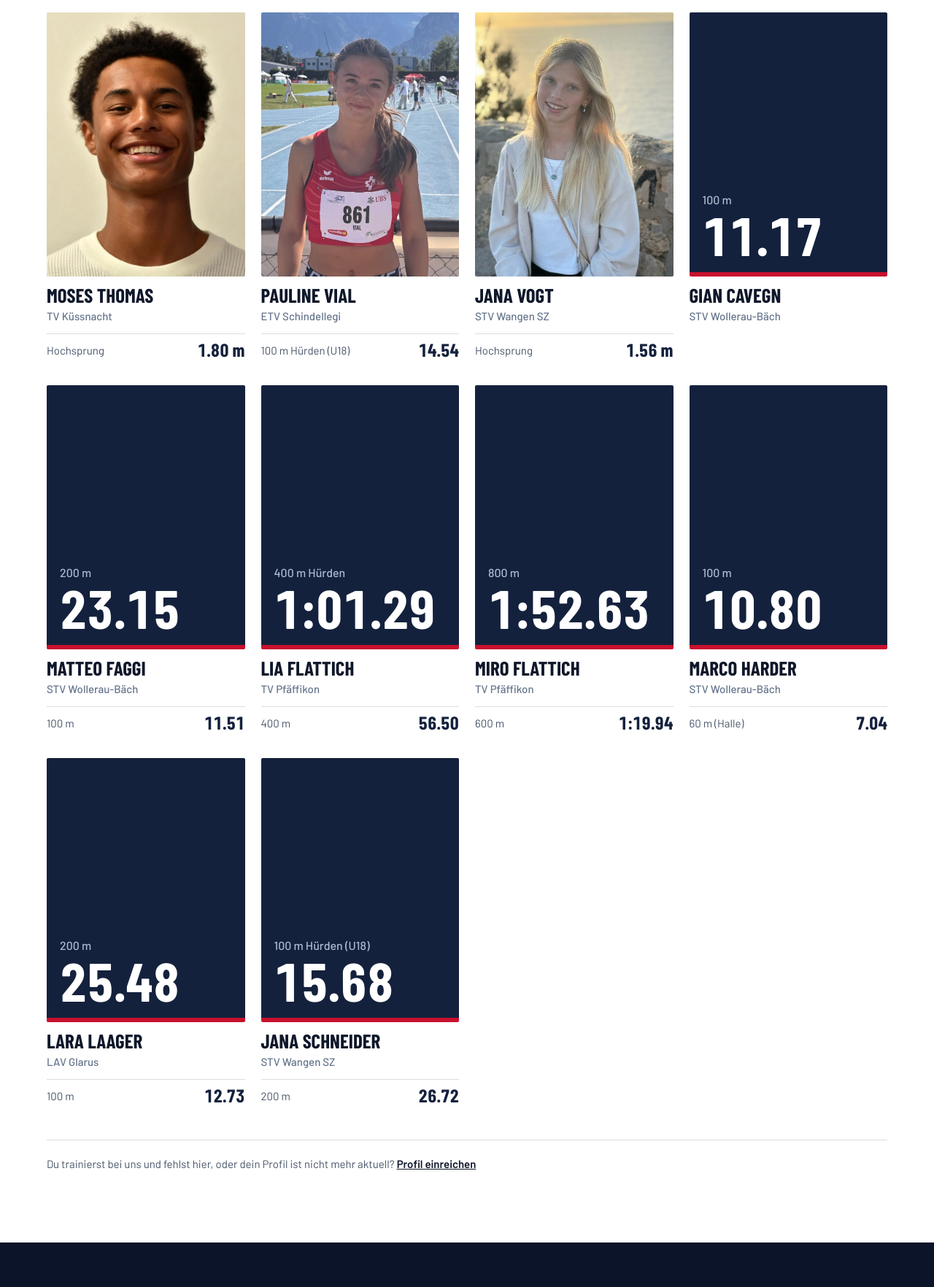
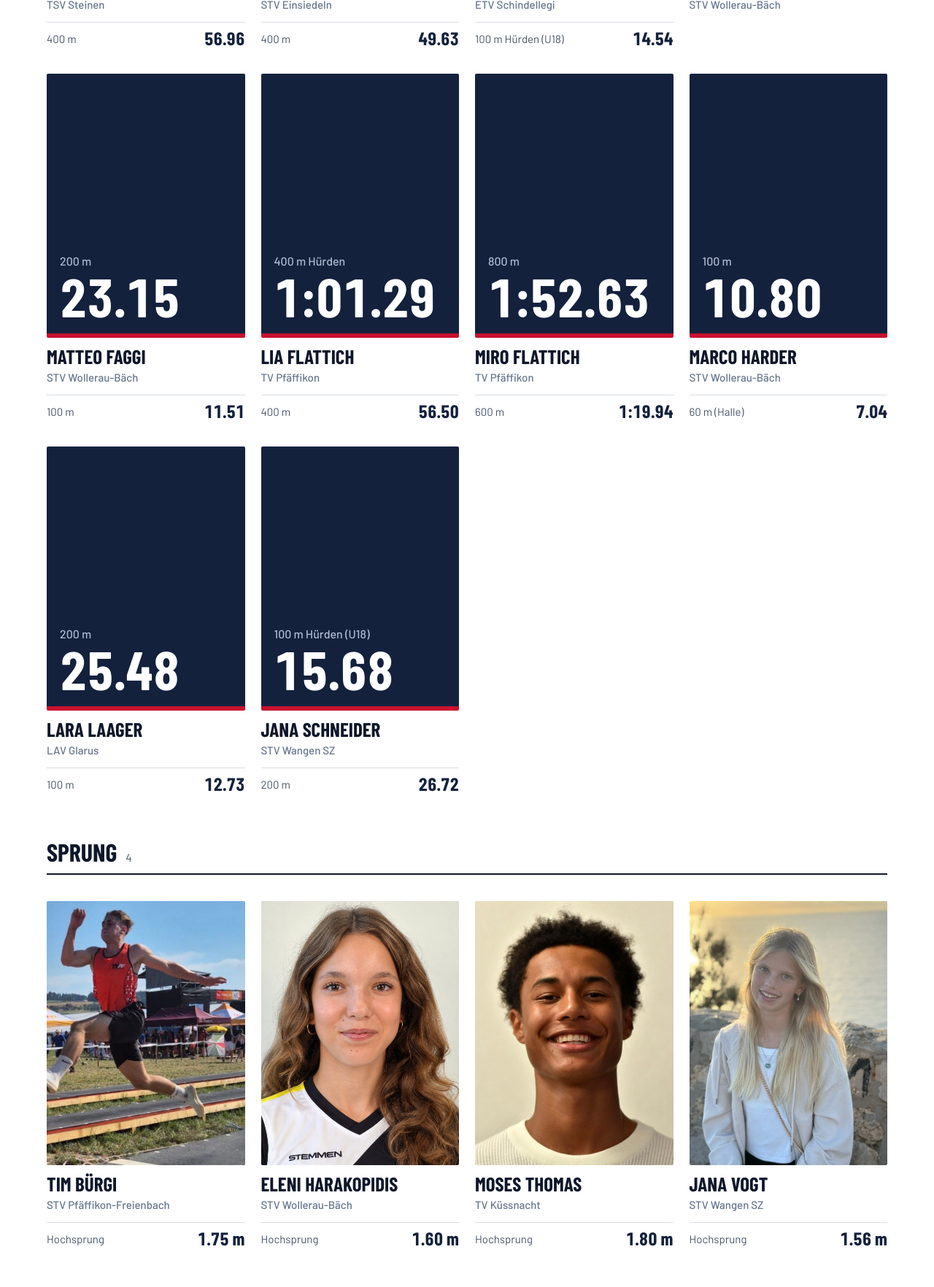
Before and after one commit to Elpro55/usserschwyz-athletics, a plain HTML site: page public/athleten.html in a window 1280 px wide. Shown: the part 984-2748 px from the top of the page at 73% size. Drawn offline with nearby package versions, Linux system fonts and the light colour scheme; a web font is replaced by a local one.

Commit message:
Athleten nach Sprint und Sprung gegliedert, Startseite ohne Athleten, Umfrage-Link entfernt, zwei World-Athletics-Profile
Co-Authored-By: Claude Fable 5.2 <noreply@anthropic.com>
Claude-Session: https://claude.ai/code/session_014CDBNVpiJX9hKQENK25nSM

```diff
--- a/public/assets/main.js
+++ b/public/assets/main.js
@@ -279,7 +279,6 @@
   });
   fill('home-insta', function (g) { loadInsta(g, 3, null); });
   fill('athlete-count', function (n) { n.textContent = S.athletes.length; });
-  fill('profile-form', function (n) { if (S.profileForm) n.href = S.profileForm; else n.parentNode.hidden = true; });
   fill('contact-email', function (n) { n.textContent = S.contact.email; n.href = 'mailto:' + S.contact.email; });
 
   // Termine (Startseite): aus dem Admin-Bereich plus data.js
@@ -367,12 +366,6 @@
     });
   });
 
-  fill('home-athletes', function (g) {
-    // Vier Athleten, bevorzugt mit Foto. Der Start wechselt jeden Tag, damit alle einmal vorne stehen.
-    var pool = ORDER.filter(function (i) { return S.athletes[i].photo; }); if (pool.length < 4) pool = ORDER.slice();
-    var day = Math.floor(Date.now() / 864e5);
-    for (var k = 0; k < Math.min(4, pool.length); k++) { var i = pool[(day + k) % pool.length]; g.appendChild(athleteCard(S.athletes[i], i, true)); }
-  });
   fill('all-athletes', function (g) {
     var chips = document.getElementById('group-chips'), search = document.getElementById('athlete-search'), empty = document.getElementById('athlete-empty');
     var active = 'Alle', groups = ['Alle'].concat(S.groups || []);
@@ -385,11 +378,15 @@
     search.addEventListener('input', render);
     function render() {
       g.innerHTML = ''; var q = search.value.trim().toLowerCase(), n = 0; shown = [];
-      ORDER.forEach(function (i) {
-        var a = S.athletes[i];
-        if (active !== 'Alle' && (a.groups || []).indexOf(active) < 0) return;
-        if (q && (a.name + ' ' + a.club).toLowerCase().indexOf(q) < 0) return;
-        g.appendChild(athleteCard(a, i)); shown.push(i); n++;
+      // Immer nach Gruppe geordnet: erst Sprint, dann Sprung, jede mit eigener Überschrift
+      (active === 'Alle' ? groups.slice(1) : [active]).forEach(function (gname) {
+        var ids = ORDER.filter(function (i) {
+          var a = S.athletes[i];
+          return (a.groups || [])[0] === gname && (!q || (a.name + ' ' + a.club).toLowerCase().indexOf(q) >= 0);
+        });
+        if (!ids.length) return;
+        if (active === 'Alle') { var hd = el('h2', 'group-head', gname); hd.appendChild(el('span', null, String(ids.length))); g.appendChild(hd); }
+        ids.forEach(function (i) { g.appendChild(athleteCard(S.athletes[i], i)); shown.push(i); n++; });
       });
       var cnt = document.getElementById('athlete-n'); if (cnt) cnt.textContent = n + (n === 1 ? ' Person' : ' Personen');
       empty.hidden = n > 0;
--- a/public/assets/style.css
+++ b/public/assets/style.css
@@ -642,8 +642,11 @@ footer.site{font-size:15px}
 
 /* Athletenliste: Anzahl und Hinweis */
 .athlete-n{font-size:15px;color:var(--label);margin-right:auto;margin-left:6px}
-.profile-note{margin-top:48px;padding-top:20px;border-top:1px solid var(--line);font-size:15px}
-.profile-note a{font-weight:600;color:var(--ink)}
 a.group{text-decoration:none;display:block}
 a.group:hover{background:#A30D26}
 @media (max-width:640px){.dialog .media{aspect-ratio:4/3}.dialog .media img{object-position:50% 18%}}
+
+/* Athletenliste nach Gruppe: Überschrift über die ganze Breite */
+.group-head{grid-column:1/-1;display:flex;align-items:baseline;gap:12px;font-size:34px;font-weight:700;line-height:1;text-transform:uppercase;padding-bottom:12px;border-bottom:2px solid var(--ink);margin-top:28px}
+.group-head:first-child{margin-top:0}
+.group-head span{font-family:var(--body);font-size:15px;font-weight:500;color:var(--label);text-transform:none}
--- a/public/athleten.html
+++ b/public/athleten.html
@@ -38,7 +38,6 @@
       </div>
       <div class="athletes" id="all-athletes"></div>
       <p class="empty" id="athlete-empty" hidden>Niemand gefunden. Versuch es mit einem anderen Namen oder Filter.</p>
-      <p class="note profile-note">Du trainierst bei uns und fehlst hier, oder dein Profil ist nicht mehr aktuell? <a id="profile-form" href="kontakt.html" target="_blank" rel="noopener">Profil einreichen</a></p>
     </div>
   </section>
 </main>
--- a/public/data.js
+++ b/public/data.js
@@ -23,7 +23,8 @@
 //                  Resultat:   'Gold' / 'Silber' / 'Bronze' an Meisterschaften, sonst '2. Rang',
 //                              'Final', 'Qualifikation', 'Teilnahme'; Disziplin nach Komma: 'Bronze, 400 m'
 //
-// Die Reihenfolge der Athleten hier ist egal: Die Seite sortiert selbst (mit Foto zuerst, dann nach Nachname).
+// Die Reihenfolge der Athleten hier ist egal: Die Seite sortiert selbst (erst Sprint, dann Sprung;
+// in jeder Gruppe mit Foto zuerst, dann nach Nachname).
 
 window.SITE = {
   // Trainingsgruppen: Sprint (inkl. Hürden und Mittelstrecke) und Sprung
@@ -33,9 +34,6 @@ window.SITE = {
     email: 'kontakt@usserschwyz-athletics.com',
     instagram: 'ua_sprint_team'
   },
-
-  // Link zur Umfrage, über die Athleten ihr Profil einreichen
-  profileForm: 'https://tally.so/r/EqdJ0o',
 
   trainers: [
     { name: 'Arsene Formaz', role: 'Sprung' }
@@ -81,7 +79,7 @@ window.SITE = {
         [2025, 'Schweizer Meisterschaft U18', 'Bronze, 400 m']
       ],
       bio: 'Ich mache seit 2024 Leichtathletik und mag die Kombination aus Geschwindigkeit und Ausdauer. Mein Ziel ist eine weitere Medaille an einer Schweizer Meisterschaft und neue persönliche Bestleistungen.' },
-    { name: 'Eleni Harakopidis', club: 'STV Wollerau-Bäch', groups: ['Sprung'],
+    { name: 'Eleni Harakopidis', club: 'STV Wollerau-Bäch', groups: ['Sprung'], wa: 'eleni-harakopidis-15329485',
       photo: 'img/eleni-harakopidis.jpg',
       pbs: [['Hochsprung', '1.60 m'], ['Weitsprung', '5.02 m']],
       wins: [
@@ -110,7 +108,7 @@ window.SITE = {
         [2026, 'Kader', 'Mitglied']
       ],
       bio: 'Ich mache seit 2023 Leichtathletik. Mir gefällt, wie vielfältig die Sportart ist. Mein Ziel ist ein Podest an der SM in den nächsten zwei Saisons.' },
-    { name: 'Gian Cavegn', club: 'STV Wollerau-Bäch', groups: ['Sprint'],
+    { name: 'Gian Cavegn', club: 'STV Wollerau-Bäch', groups: ['Sprint'], wa: 'gian-cavegn-15238136',
       pbs: [['100 m', '11.17']] },
     { name: 'Matteo Faggi', club: 'STV Wollerau-Bäch', groups: ['Sprint'], wa: 'matteo-faggi-15331627',
       pbs: [['200 m', '23.15'], ['100 m', '11.51']] },
```
Also changed, not shown: public/index.html (+0 -12 lines), 1 other file.
